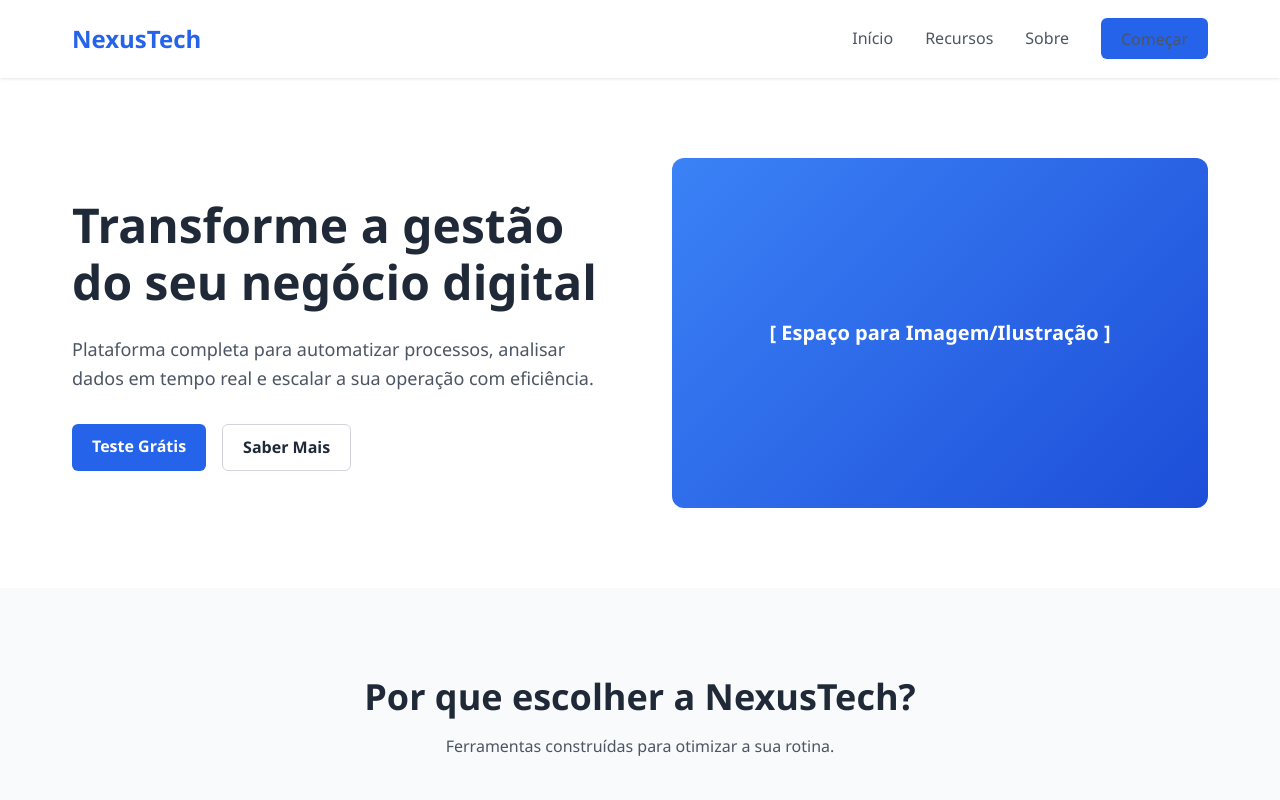
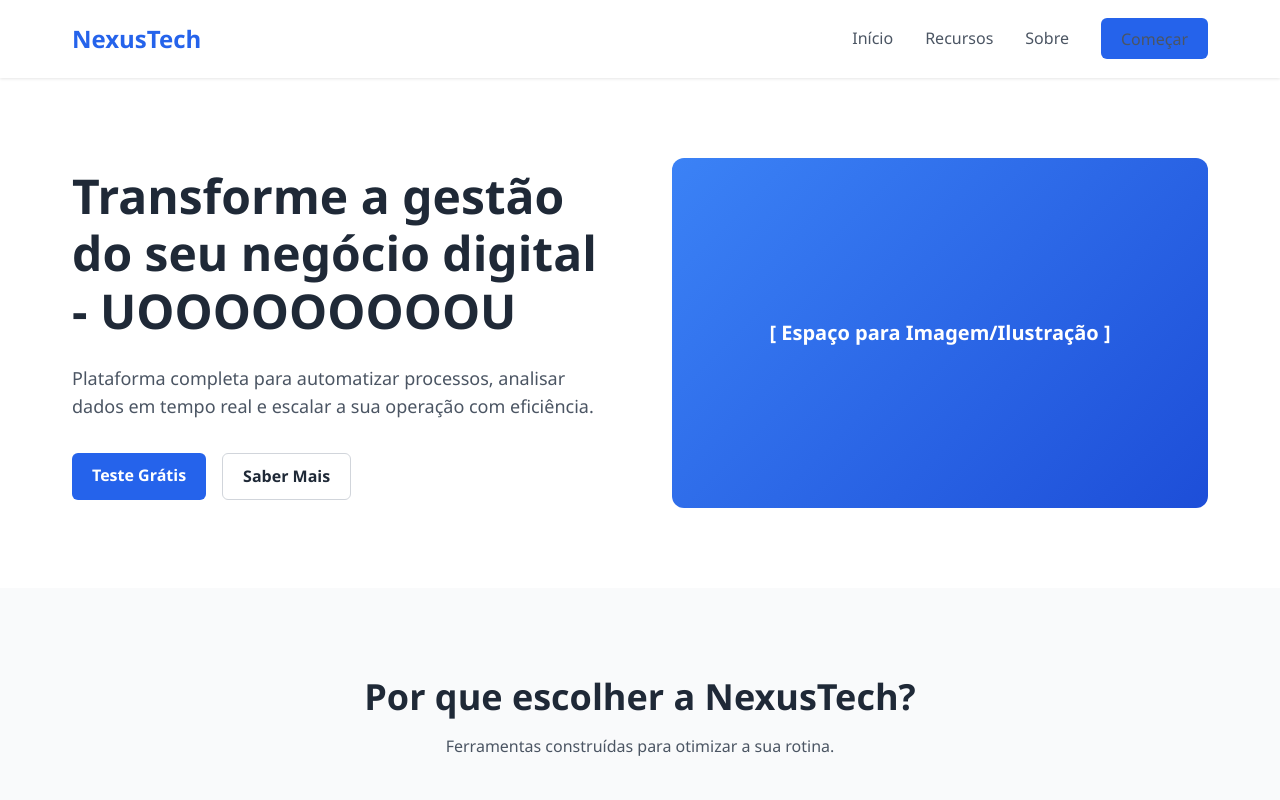
Before and after one commit to elisa-calvi-c/adm_redes_2026_teste, a plain HTML site: page site/index.html in a window 1280 px wide. Shown: the top 800 px of the page. Drawn offline with Linux system fonts and the light colour scheme.

Commit message:
Update index.html

```diff
--- a/site/index.html
+++ b/site/index.html
@@ -238,7 +238,7 @@
     <!-- Seção Principal (Hero) -->
     <section class="hero" id="inicio">
         <div class="hero-text">
-            <h1>Transforme a gestão do seu negócio digital</h1>
+            <h1>Transforme a gestão do seu negócio digital - UOOOOOOOOOU</h1>
             <p>Plataforma completa para automatizar processos, analisar dados em tempo real e escalar a sua operação com eficiência.</p>
             <div class="hero-buttons">
                 <a href="#" class="btn">Teste Grátis</a>
```
